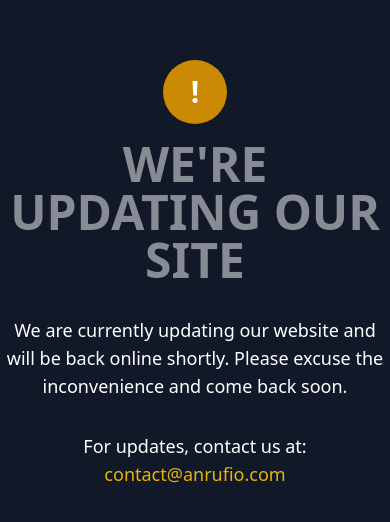
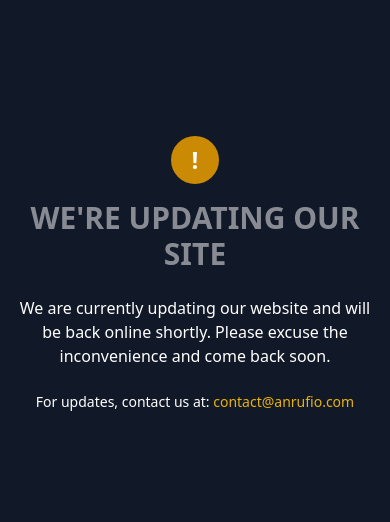
Before and after one commit to rohitbhosale20/anrufio.com, a plain HTML site: page index.html in a window 390 px wide. Shown: the part 148-670 px from the top of the page. Drawn offline with nearby package versions, Linux system fonts and the light colour scheme.

Commit message:
responsive

```diff
--- a/index.html
+++ b/index.html
@@ -19,23 +19,23 @@
     <link rel="icon" type="image/png" href="earth.png">
 </head>
 <body>
-  <div class="min-h-screen bg-gray-900 flex flex-col items-center justify-center text-center">
+  <div class="min-h-screen bg-gray-900 flex flex-col items-center justify-center text-center px-4 sm:px-6 md:px-8 lg:px-10">
 
     <!-- Exclamation Mark in a Circle -->
-    <div class="bg-yellow-600 rounded-full w-16 h-16 flex items-center justify-center mb-4">
-        <span class="text-white text-3xl font-bold">!</span>
+    <div class="bg-yellow-600 rounded-full w-12 h-12 sm:w-16 sm:h-16 flex items-center justify-center mb-4">
+        <span class="text-white text-2xl sm:text-3xl font-bold">!</span>
     </div>
 
-    <h1 class="text-5xl text-white font-bold mb-8 animate-pulse">
+    <h1 class="text-3xl sm:text-4xl md:text-5xl text-white font-bold mb-6 sm:mb-8 animate-pulse">
         WE'RE UPDATING OUR SITE
     </h1>
 
-    <p class="text-white text-lg mb-8">
+    <p class="text-white text-base sm:text-lg md:text-xl mb-6 sm:mb-8">
         We are currently updating our website and will be back online shortly. Please excuse the inconvenience and come back soon.
     </p>
 
     <!-- Contact Email -->
-    <p class="text-white text-lg">For updates, contact us at: <a href="mailto:contact@anrufio.com" class="text-yellow-500 hover:underline">contact@anrufio.com</a></p>
+    <p class="text-white text-sm sm:text-lg">For updates, contact us at: <a href="mailto:contact@anrufio.com" class="text-yellow-500 hover:underline">contact@anrufio.com</a></p>
   </div>
 </body>
 </html>
```
